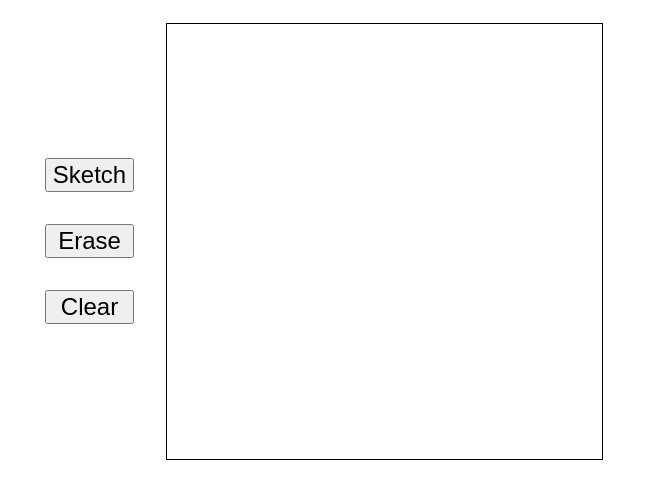
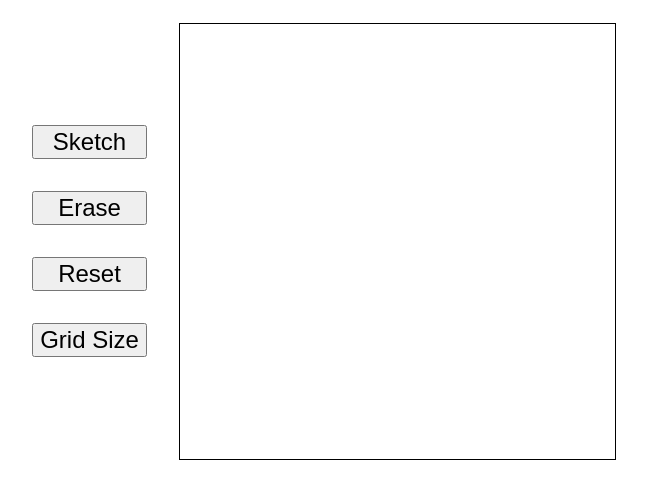
Before and after one commit to Sameer-Ahmed1/etch-a-sketch, a plain HTML site: page index.html in a window 1280 px wide. Shown: the part 145-644 px from the top of the page, without its empty margins (316-963 px from the left). Drawn offline with Linux system fonts and the light colour scheme.

Commit message:
Add Grid resize button

```diff
--- a/index.html
+++ b/index.html
@@ -14,7 +14,8 @@
       <div class="buttons">
         <button class="button" id="sketch">Sketch</button>
         <button class="button" id="eraser">Erase</button>
-        <button class="button" id="reset">Clear</button>
+        <button class="button" id="reset">Reset</button>
+        <button class="button" id="gridSize">Grid Size</button>
       </div>
       <div id="grid-container" class="grid-container"></div>
     </div>
```
